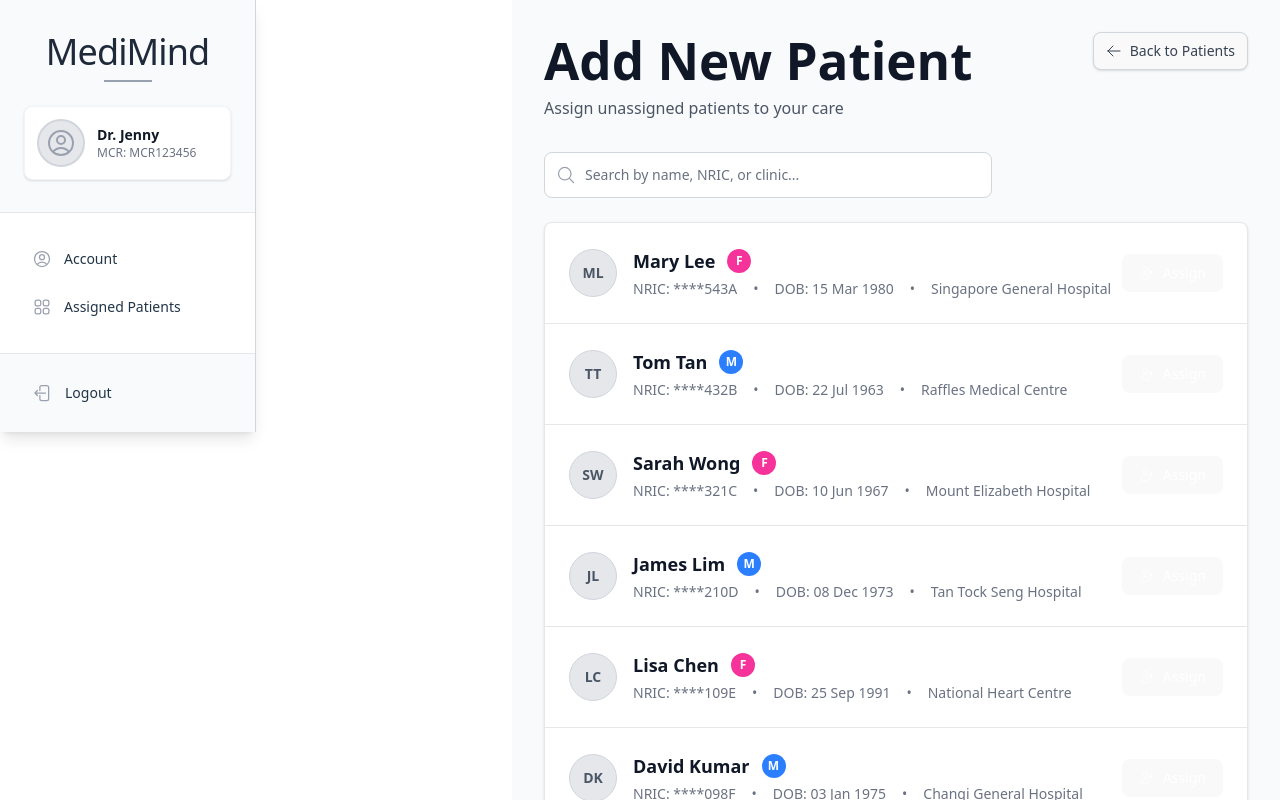
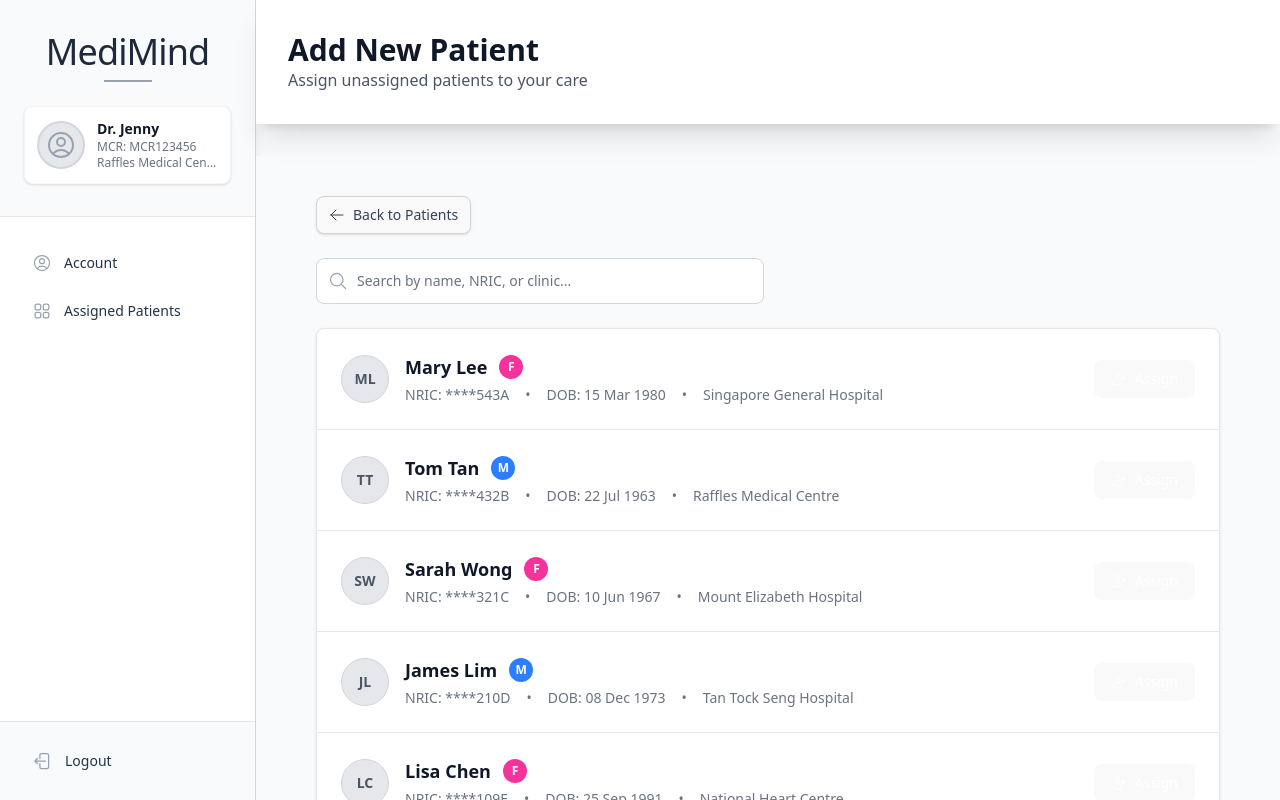
Before and after one commit to di-wee/MediMind, a React (Vite) app in the folder frontend/: page /addpatient in a window 1280 px wide. Shown: the top 800 px of the page. Built offline with nearby package versions, Linux system fonts and the light colour scheme; sample sign-in values are in the browser's storage.

Commit message:
Updated AddPatientPage
Updated add patient page to use new sidebar and header

```diff
--- a/frontend/src/pages/AddPatientPage.jsx
+++ b/frontend/src/pages/AddPatientPage.jsx
@@ -29,19 +29,29 @@ export default function AddPatientPage() {
   };
 
   return (
-    <div className="flex">
-      {/* Sidebar */}
-      <Sidebar mcrNo="MCR123456" firstName="Jenny" />
+    <div className="min-h-screen grid grid-cols-[256px_1fr] bg-gray-50">
+      {/* Sidebar - Grid item spanning both rows */}
+      <div className="row-span-2 h-screen">
+        <Sidebar
+          mcrNo="MCR123456"
+          firstName="Jenny"
+          clinicName="Raffles Medical Centre"
+        />
+      </div>
 
-      {/* Main Content */}
-      <main className="ml-64 flex-1 p-8 bg-gray-50 min-h-screen">
-        {/* Page Header with Back Button */}
-        <div className="mb-8">
-          <div className="flex items-start justify-between">
-            <div>
-              <h1 className="text-3xl font-bold text-gray-900 mb-2">Add New Patient</h1>
-              <p className="text-gray-600">Assign unassigned patients to your care</p>
+      {/* Header - Second column, first row */}
+      <div className="col-start-2 sticky top-0 z-10">
+        <Header
+          title='Add New Patient'
+          subtitle='Assign unassigned patients to your care'
+        />
       </div>
+
+      {/* Main Content - Second column, second row */}
+      <main className="col-start-2 overflow-y-auto">
+        <div className="flex-1 p-8 px-15 bg-gray-50 min-h-screen w-full pt-10">
+          {/* Back Button */}
+          <div className="mb-6">
             <button
               onClick={() => window.location.href = '/'}
               className="inline-flex items-center px-3 py-2 border border-gray-300 shadow-sm text-sm font-medium rounded-lg text-gray-700 bg-white hover:bg-gray-50 focus:outline-none focus:ring-2 focus:ring-offset-2 focus:ring-gray-500 transition-colors duration-200"
@@ -49,7 +59,6 @@ export default function AddPatientPage() {
               <ArrowLeftIcon className="w-4 h-4 mr-2" />
               Back to Patients
             </button>
-          </div>
           </div>
 
           {/* Search Bar */}
@@ -140,6 +149,7 @@ export default function AddPatientPage() {
               </p>
             </div>
           )}
+        </div>
       </main>
     </div>
   );
--- a/frontend/src/pages/LandingPage.jsx
+++ b/frontend/src/pages/LandingPage.jsx
@@ -6,7 +6,7 @@ export default function LandingPage() {
    return (
    	<div className="min-h-screen grid grid-cols-[256px_1fr] bg-gray-50">
    		{/* Sidebar - Grid item spanning both rows */}
-   		<div className="row-span-2">
+   		<div className="row-span-2 h-screen">
    			<Sidebar
    				mcrNo='M12345A'
    				firstName='Jenny'
```
Lines whose indentation alone changed are shown as unchanged.
